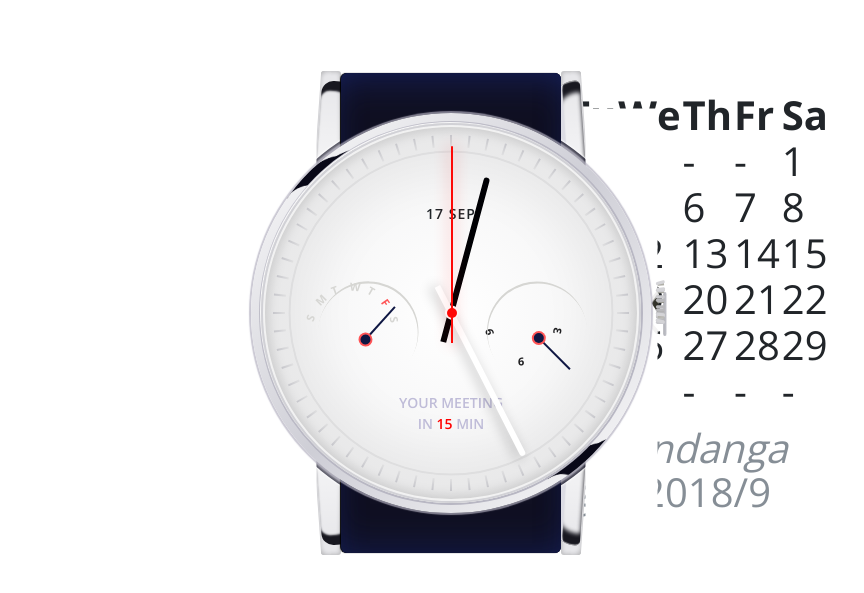
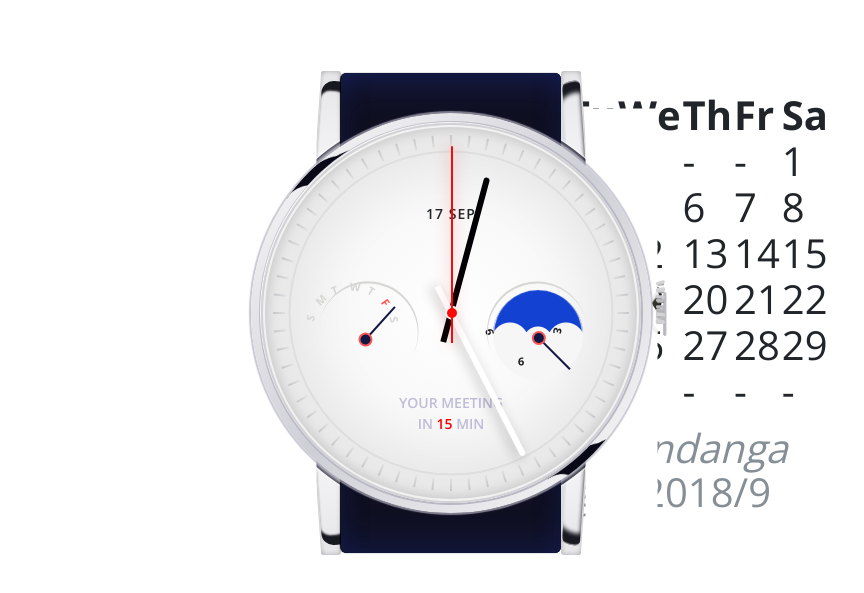
Before and after one commit to stewilondanga/about-timez, a plain HTML site: page index.html in a window 1280 px wide. Shown: the part 87-680 px from the top of the page, without its empty margins (0-864 px from the left). Drawn offline with nearby package versions, Linux system fonts and the light colour scheme.

Commit message:
add css/styles.css

```diff
--- a/css/styles.css
+++ b/css/styles.css
@@ -974,7 +974,7 @@ i:nth-child(60) {
   top: -3px;
 }
 
-/*.watch-day {
+.watch-day {
   height: 90px;
   width: 90px;
   display: block;
@@ -982,10 +982,10 @@ i:nth-child(60) {
   top: 50%;
   left: 50%;
   -webkit-transform: translate(42px, -23px);
-          transform: translate(42px, -23px);
+  transform: translate(42px, -23px);
   background-color: #1341d1;
   -webkit-animation: 8s day-bg infinite;
-          animation: 8s day-bg infinite;
+  animation: 8s day-bg infinite;
   border-radius: 50%;
   overflow: hidden;
   box-shadow: inset 0 -1px 1px 1px #f6f6f6;
@@ -993,7 +993,8 @@ i:nth-child(60) {
   background-repeat: no-repeat;
   background-position: -28px 6px, 0 6px, 28px 6px, 0 42px;
 }
-.sun {
+
+/*.sun {
   height: 10px;
   width: 10px;
   background-color: transparent;
```
